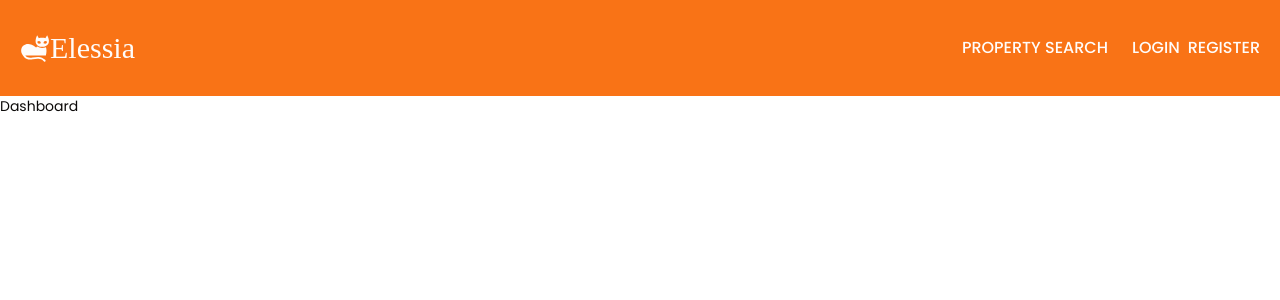
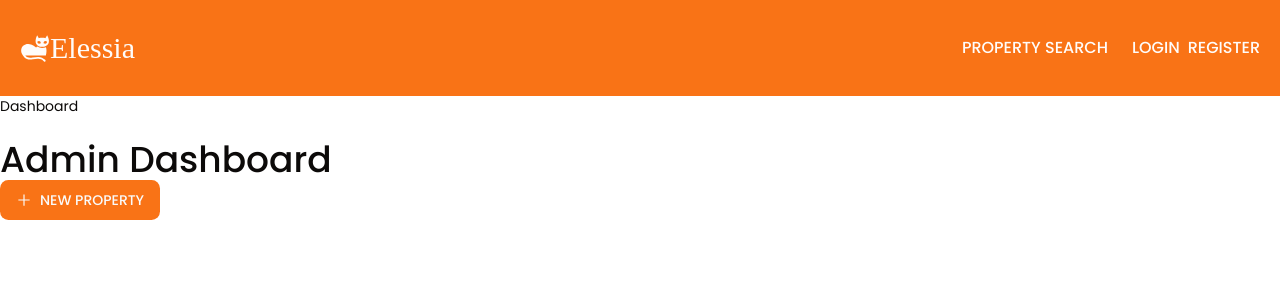
Before and after one commit to Nimira43/Elessia, a Next.js app: page /admin-dashboard in a window 1280 px wide. Shown: the top 300 px of the page. Built offline with nearby package versions, Linux system fonts and the light colour scheme; no server answers; a web font is replaced by a local one.

Commit message:
Headline and link

```diff
--- a/app/admin-dashboard/page.tsx
+++ b/app/admin-dashboard/page.tsx
@@ -1,4 +1,7 @@
 import { Breadcrumbs } from '@/components/ui/breadcrumb'
+import { Button } from '@/components/ui/button'
+import Link from 'next/link'
+import { AiOutlinePlus } from 'react-icons/ai'
 
 export default function AdminDashboard() {
   return (
@@ -8,6 +11,13 @@ export default function AdminDashboard() {
           label: 'Dashboard'
         }]}
       />
+      <h1 className='text-4xl font-medium mt-6'>Admin Dashboard</h1>
+      <Button asChild>
+        <Link href='/admin-dashboard/new'>
+          <AiOutlinePlus />
+          New Property
+        </Link>
+      </Button>
     </div>
   )
 }
```
